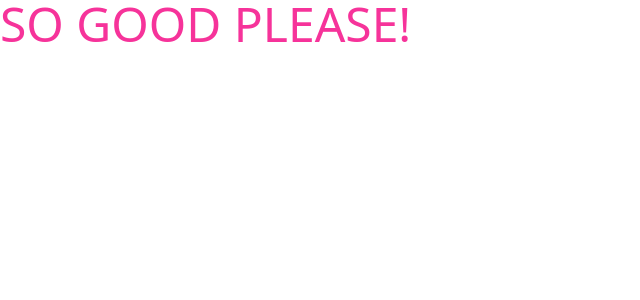
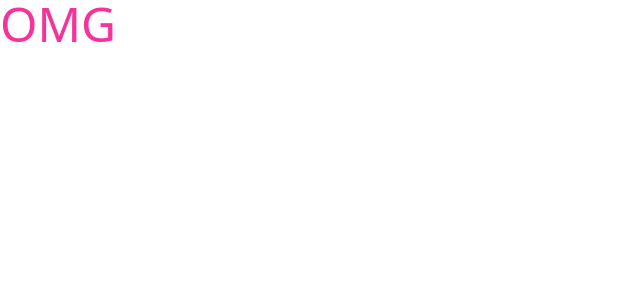
Before and after one commit to eeennsu/vite-react-template, a React (Vite) app: page / in a window 1280 px wide. Shown: the top 300 px of the page, without its empty margins (0-640 px from the left). Built offline with nearby package versions, Linux system fonts and the light colour scheme.

Commit message:
fix: test

```diff
--- a/src/pages/home/home-page.tsx
+++ b/src/pages/home/home-page.tsx
@@ -6,7 +6,7 @@ import React from 'react';
 
 export default function HomePage() {
   return (
-    <div className='bg-black-400 text-5xl text-pink-500'>SO GOOD PLEASE!</div>
+    <div className='bg-black-400 text-5xl text-pink-500'>OMG</div>
     // <div className='min-h-screen bg-gradient-to-b from-zinc-950 via-zinc-900 to-black text-zinc-100'>
     //   {/* Nav */}
     //   <header className='sticky top-0 z-20 border-b border-zinc-800/60 backdrop-blur supports-[backdrop-filter]:bg-zinc-950/60'>
```
